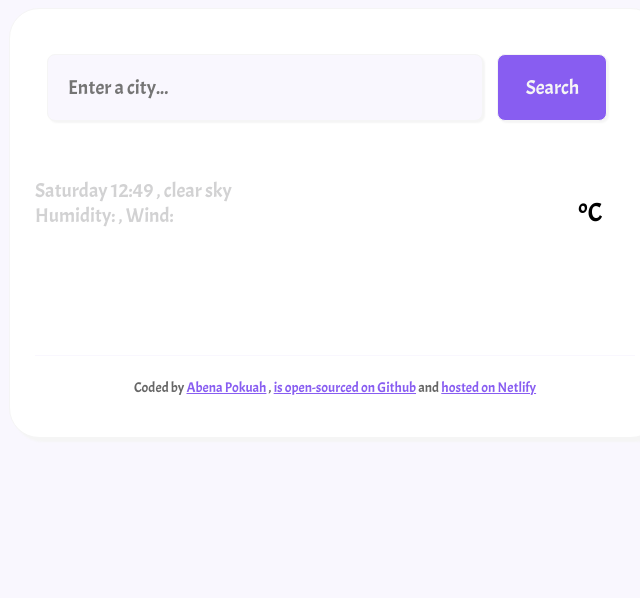
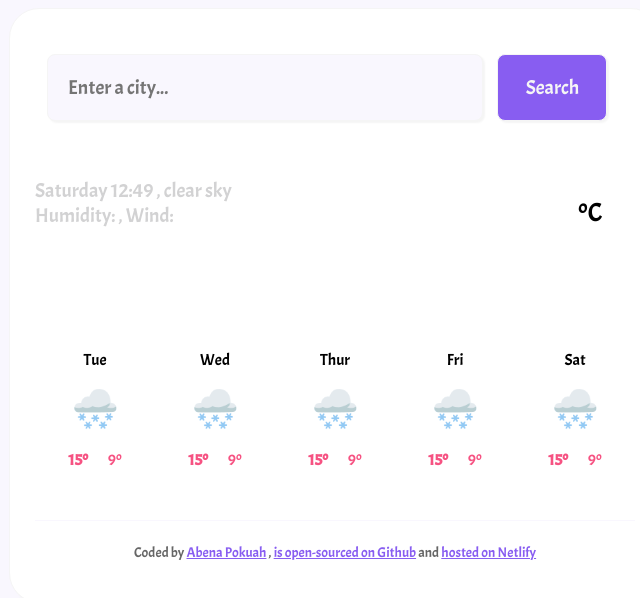
Before and after one commit to Pokuah-Menson1/Project-Vanilla, a plain HTML site: page index.html in a window 1280 px wide. Shown: the whole page, without its empty margins (305-945 px from the left). Drawn offline with nearby package versions, Linux system fonts and the light colour scheme; no server answers.

Commit message:
added the html/css for the forecast

```diff
--- a/index.html
+++ b/index.html
@@ -47,6 +47,58 @@
               ><span class="celsius">ºC</span>
             </div>
           </div>
+          <div class="weather-forecast">
+            <div class="weather-forecast-day">
+              <div class="weather-forecast-date">Tue</div>
+              <div class="weather-forecast-icon">🌨️</div>
+              <div class="weather-forecast-temperatures">
+                <div class="weather-forecast-temperature">
+                  <strong>15º</strong>
+                </div>
+                <div class="weather-forecast-temperature">9º</div>
+              </div>
+            </div>
+            <div class="weather-forecast-day">
+              <div class="weather-forecast-date">Wed</div>
+              <div class="weather-forecast-icon">🌨️</div>
+              <div class="weather-forecast-temperatures">
+                <div class="weather-forecast-temperature">
+                  <strong>15º</strong>
+                </div>
+                <div class="weather-forecast-temperature">9º</div>
+              </div>
+            </div>
+            <div class="weather-forecast-day">
+              <div class="weather-forecast-date">Thur</div>
+              <div class="weather-forecast-icon">🌨️</div>
+              <div class="weather-forecast-temperatures">
+                <div class="weather-forecast-temperature">
+                  <strong>15º</strong>
+                </div>
+                <div class="weather-forecast-temperature">9º</div>
+              </div>
+            </div>
+            <div class="weather-forecast-day">
+              <div class="weather-forecast-date">Fri</div>
+              <div class="weather-forecast-icon">🌨️</div>
+              <div class="weather-forecast-temperatures">
+                <div class="weather-forecast-temperature">
+                  <strong>15º</strong>
+                </div>
+                <div class="weather-forecast-temperature">9º</div>
+              </div>
+            </div>
+            <div class="weather-forecast-day">
+              <div class="weather-forecast-date">Sat</div>
+              <div class="weather-forecast-icon">🌨️</div>
+              <div class="weather-forecast-temperatures">
+                <div class="weather-forecast-temperature">
+                  <strong>15º</strong>
+                </div>
+                <div class="weather-forecast-temperature">9º</div>
+              </div>
+            </div>
+          </div>
         </section>
       </div>
       <footer>
--- a/src/style.css
+++ b/src/style.css
@@ -93,3 +93,34 @@ footer {
 a {
   color: #885df1;
 }
+
+.weather-forecast-day {
+  text-align: center;
+  line-height: 40px;
+}
+
+.weather-forecast-temperatures {
+  display: flex;
+  justify-content: center;
+  text-align: center;
+  color: #f65282;
+  margin-top: 10px;
+}
+
+.weather-forecast-icon {
+  font-size: 38px;
+  text-align: center;
+}
+
+.weather-forecast-temperature {
+  padding: 0 10px;
+}
+
+.weather-forecast-date {
+  margin-bottom: 10px;
+}
+
+.weather-forecast {
+  display: flex;
+  justify-content: space-around;
+}
```
